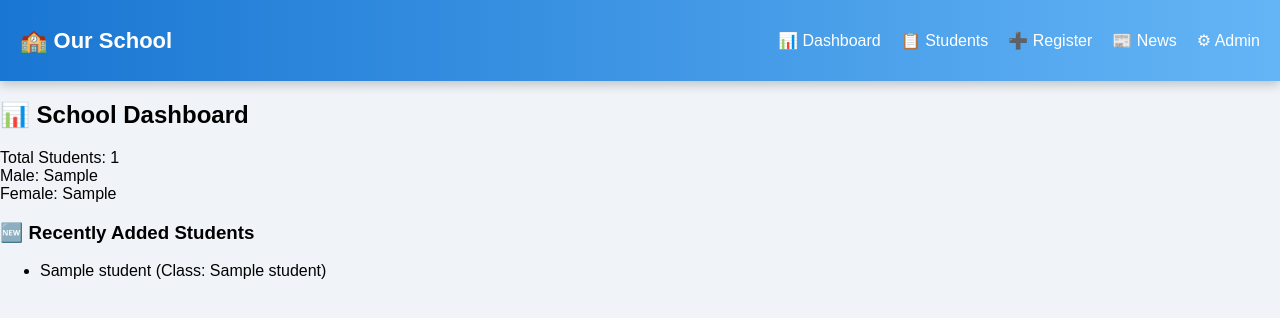
After one commit to nanatoto-droid/admin2, a Django app: template school/templates/dashboard.html in a window 1280 px wide. The commit adds this page. Shown: the top 318 px of the page. Run offline with Django 3.2, Linux system fonts and the light colour scheme; the template is opened without the code that fills it: most values are stand-ins (such as "Sample title", 1, 10 or a date in 2020).

Commit message:
initial commit

```diff
--- a/school/static/css/style.css
+++ b/school/static/css/style.css
@@ -6,27 +6,56 @@ body {
     padding: 0;
 }
 
-/* Navigation Bar */
-nav {
-    background: linear-gradient(to right, #2E7D32, #1976D2);
-    padding: 15px;
-    text-align: center;
-    box-shadow: 0 4px 10px rgba(0, 0, 0, 0.1);
+
+
+/* Navbar Styling */
+.navbar {
+    display: flex;
+    justify-content: space-between;
+    align-items: center;
+    background: linear-gradient(to right, #1976D2, #64B5F6);
+    padding: 15px 20px;
+    color: white;
+    box-shadow: 0 4px 10px rgba(0, 0, 0, 0.2);
 }
 
-nav a {
+.logo a {
     color: white;
     text-decoration: none;
-    font-size: 18px;
+    font-size: 22px;
     font-weight: bold;
-    margin: 0 15px;
-    transition: all 0.3s ease-in-out;
 }
 
-nav a:hover {
-    text-decoration: underline;
-    color: #FFC107;
+.nav-links {
+    list-style: none;
+    display: flex;
+    gap: 20px;
 }
+
+.nav-links li {
+    display: inline;
+}
+
+.nav-links a {
+    color: white;
+    text-decoration: none;
+    font-size: 16px;
+    transition: color 0.3s ease-in-out;
+}
+
+.nav-links a:hover {
+    color: #FFEB3B; /* Yellow hover effect */
+}
+
+/* Responsive Navbar */
+@media (max-width: 768px) {
+    .nav-links {
+        display: block;
+        text-align: center;
+        margin-top: 10px;
+    }
+}
+
 
 /* Hero Section */
 .hero {
--- a/school/templates/base.html
+++ b/school/templates/base.html
@@ -7,12 +7,16 @@
     <link rel="stylesheet" href="/static/css/style.css">
 </head>
 <body>
-    <nav>
-        <a href="{% url 'home' %}">Home</a>
-        <a href="{% url 'student_list' %}">Student List</a>
-        <a href="{% url 'student_create' %}">Add Student</a>
+  <nav class="navbar">
+        <div class="logo"><a href="{% url 'home' %}">🏫 Our School</a></div>
+        <ul class="nav-links">
+            <li><a href="{% url 'dashboard' %}">📊 Dashboard</a></li>
+            <li><a href="{% url 'student_list' %}">📋 Students</a></li>
+            <li><a href="{% url 'student_create' %}">➕ Register</a></li>
+            <li><a href="{% url 'news_list' %}">📰 News</a></li>
+             <li><a href="{% url 'admin:index' %}">⚙ Admin</a></li>
+        </ul>
     </nav>
-
     <div class="container">
         {% block content %}{% endblock %}
     </div>
--- /dev/null
+++ b/school/templates/dashboard.html
@@ -0,0 +1,16 @@
+{% extends 'base.html' %}
+{% block content %}
+<h2>📊 School Dashboard</h2>
+<div class="stats">
+    <div class="stat-box">Total Students: {{ total_students }}</div>
+    <div class="stat-box">Male: {{ male_students }}</div>
+    <div class="stat-box">Female: {{ female_students }}</div>
+</div>
+
+<h3>🆕 Recently Added Students</h3>
+<ul>
+    {% for student in recent_students %}
+        <li>{{ student.name }} (Class: {{ student.class_name }})</li>
+    {% endfor %}
+</ul>
+{% endblock %}
--- a/school/templates/student_list.html
+++ b/school/templates/student_list.html
@@ -2,6 +2,10 @@
 
 {% block content %}
 <h2>Student List</h2>
+    <form method="GET" action="{% url 'student_list' %}" class="search-form">
+    <input type="text" name="search" placeholder="Search students..." value="{{ query }}">
+    <button type="submit">🔍 Search</button>
+</form>
 <table>
     <thead>
         <tr>
@@ -11,6 +15,7 @@
             <th>Age</th>
             <th>Course</th>
             <th>Actions</th>
+            <th>Gender</th>
         </tr>
     </thead>
     <tbody>
@@ -21,6 +26,7 @@
             <td>{{ student.email }}</td>
             <td>{{ student.age }}</td>
             <td>{{ student.course }}</td>
+            <tb>{{ student.gender }}</tb>
             <td>
                 <a href="{% url 'student_update' student.id %}">Edit</a>
                 <a href="{% url 'student_delete' student.id %}">Delete</a>
--- a/school/urls.py
+++ b/school/urls.py
@@ -10,6 +10,11 @@ urlpatterns = [
     path('students/add/', views.student_create, name='student_create'),
     path('students/edit/<int:pk>/', views.student_update, name='student_update'),
     path('students/delete/<int:pk>/', views.student_delete, name='student_delete'),
+    path('news/', views.news_list, name='news_list'),
+    path('dashboard/', views.dashboard, name='dashboard'),
+    path('student/<int:student_id>/', views.student_detail, name='student_detail'),
+
+
 ]
 if settings.DEBUG:
     urlpatterns += static(settings.MEDIA_URL, document_root=settings.MEDIA_ROOT)
```
Also changed, not shown: school/models.py (+21 -0 lines), school/templates/home.html (+12 -0 lines), school/templates/news_list.html (added, +11 -0 lines), school/templates/student_detail.html (added, +8 -0 lines), school/views.py (+34 -1 lines), db.sqlite3.
